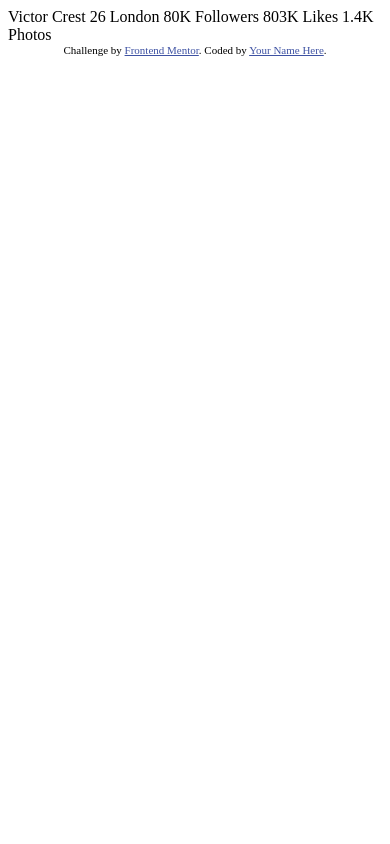
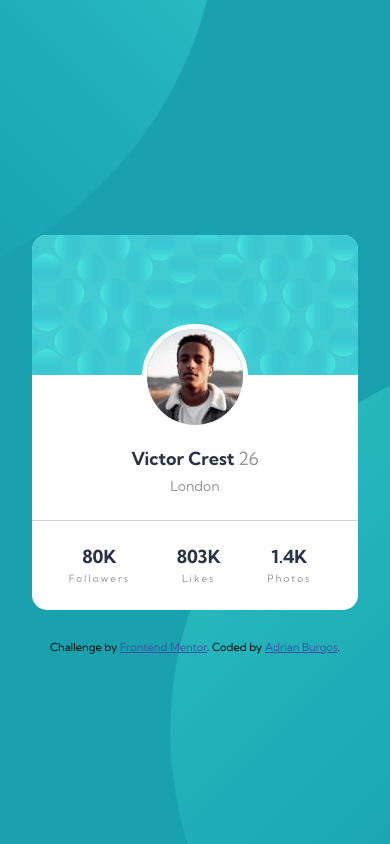
Before and after one commit to adrianburgoscolas/profile-card-component, a plain HTML site: page index.html in a window 390 px wide. Drawn offline with Linux system fonts and the light colour scheme.

Commit message:
mobile and desktop versions ok

```diff
--- /dev/null
+++ b/index.css
@@ -0,0 +1,116 @@
+body {
+    font-family: 'Kumbh Sans', sans-serif;
+    background-color: hsl(185, 75%, 39%);
+    height: 100vh;
+    min-height: 600px;
+    display: flex;
+    justify-content: center;
+    align-items: center;
+    margin: 0;
+    font-size: 14px;
+    background-image: url(./images/bg-pattern-top.svg), url(./images/bg-pattern-bottom.svg);
+    background-repeat: no-repeat, no-repeat;
+    background-position-x: -580px, 170px;
+    background-position-y: -500px,350px;
+    background-size: 800px 800px, 760px 760px;
+}
+.card {
+    position: relative;
+    text-align: center;
+
+}
+main {
+    background-color: white;
+    height: 375px;
+    width: 326px;
+    border-radius: 15px;
+    overflow: hidden;
+
+}
+header {
+    position: relative;
+    height: 285px;
+}
+.user-img-box {
+    display: flex;
+    justify-content: center;
+    align-items: center;
+    position: absolute;
+    width: 100%;
+    height: 100%;
+}
+.user-img {
+    /* flex: 0 0 0; */
+    display: block;
+    border-radius: 50%;
+    border: 5px solid white;
+}
+.pattern {
+    display: flex;
+    justify-content: center;
+}
+.pattern img {
+    display: block;
+}
+.profile {
+    margin-top: 72px;
+    /* z-index: ; */
+}
+.country {
+    margin-top: 7px;
+    color:hsl(0, 0%, 59%);
+}
+.name, .stats div {
+    font-size: 18px;
+    font-weight: 700;
+    color: hsl(229, 23%, 23%);
+}
+.age {
+    font-size: 18px;
+    color:hsl(0, 0%, 59%);
+}
+.stats span {
+    font-size: 10px;
+    letter-spacing: 2px;
+    color:hsl(0, 0%, 59%);
+}
+.stats div {
+    text-transform: uppercase;
+}
+.attribution {
+    width: 100%;
+    position: absolute;
+    font-size: 11px;
+    text-align: center;
+    margin-top: 30px;
+}
+.attribution a {
+    color: hsl(228, 45%, 44%);
+}
+ul {
+    border-top: 1px solid lightgray;
+    display: flex;
+    justify-content: space-evenly;
+    align-items: center;
+    margin: 0;
+    padding: 0;
+    height: 89px;
+    margin-left: -10px;
+}
+li {
+    margin: 0;
+    list-style: none;
+}
+h1 {
+    margin: 0;
+}
+@media only screen and (min-width: 728px){
+    body {
+        background-position-x: -290px, 670px;
+        background-position-y: -500px,370px;
+        background-size: 978px 978px, 978px 978px;
+    }
+    main {
+        width: 350px;
+    }
+}
--- a/index.html
+++ b/index.html
@@ -6,30 +6,47 @@
 
   <link rel="icon" type="image/png" sizes="32x32" href="./images/favicon-32x32.png">
 
+  <link rel='stylesheet' href='./index.css'>
+
+  <link rel="preconnect" href="https://fonts.googleapis.com">
+  <link rel="preconnect" href="https://fonts.gstatic.com" crossorigin>
+  <link href="https://fonts.googleapis.com/css2?family=Kumbh+Sans:wght@400;700&display=swap" rel="stylesheet">
+
   <title>Frontend Mentor | Profile card component</title>
 
-  <!-- Feel free to remove these styles or customise in your own stylesheet 👍 -->
-  <style>
-    .attribution { font-size: 11px; text-align: center; }
-    .attribution a { color: hsl(228, 45%, 44%); }
-  </style>
-</head>
+  </head>
 <body>
-  Victor Crest
-  26
-  London
-
-  80K
-  Followers
-
-  803K
-  Likes
-
-  1.4K
-  Photos
-  <div class="attribution">
-    Challenge by <a href="https://www.frontendmentor.io?ref=challenge" target="_blank">Frontend Mentor</a>.
-    Coded by <a href="#">Your Name Here</a>.
+  <div class='card'>
+    <main>
+      <header>
+        <div class='user-img-box'><img class='user-img' src="./images/image-victor.jpg" alt=""></div>
+        <div class='pattern'>
+          <img src='./images/bg-pattern-card.svg' alt="">
+        </div>
+        <div class='profile'>
+          <span class='name'>Victor Crest</span> <span class='age'>26</span>
+          <div class='country'>London</div>
+        </div>
+      </header>
+      <ul class='stats'>
+        <li>
+          <div>80k</div>
+          <span>Followers</span>
+        </li>
+        <li>
+          <div>803k</div>
+          <span>Likes</span>
+        </li>
+        <li>
+          <div>1.4k</div>
+          <span>Photos</span>
+        </li>
+      </ul>
+    </main>
+    <footer class="attribution">
+      Challenge by <a href="https://www.frontendmentor.io?ref=challenge" target="_blank">Frontend Mentor</a>.
+      Coded by <a href="https://www.freecodecamp.org/fcce3ec214d-b0f9-4ddc-b526-34aea3d1e4a3" target='_blank' rel='noopener noreferrer'>Adrian Burgos</a>.
+    </footer>
   </div>
 </body>
 </html>
```
